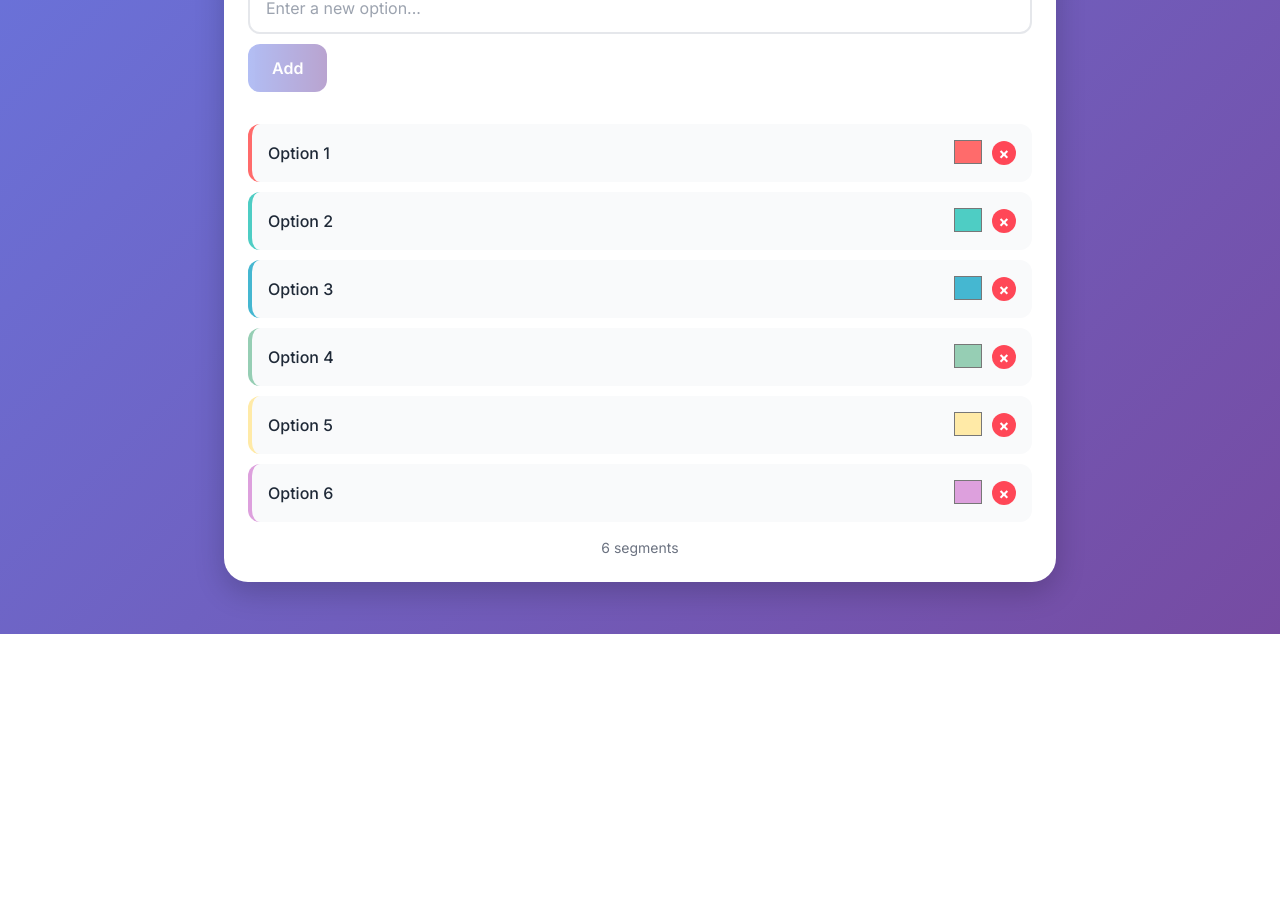
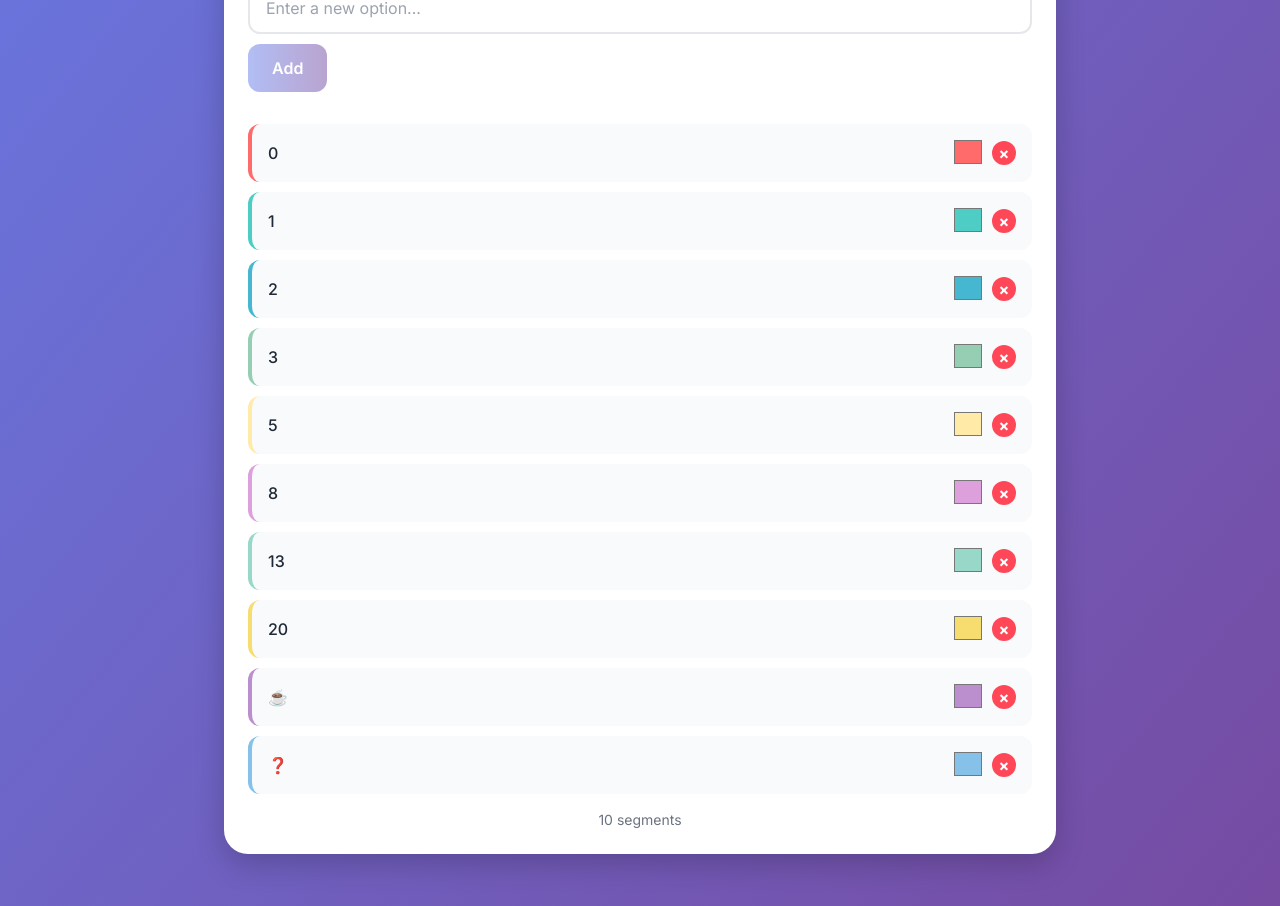
Before and after one commit to aurhell/vue3-wheel-of-fortune, a Vue app: page / in a window 1280 px wide. Shown: the part 654-1560 px from the top of the page. Before the commit the page ends 1288 px from the top, so only its background shows below. Built offline with nearby package versions, Linux system fonts and the light colour scheme.

Commit message:
:recycle: Refactor(App): use fibonacci as a demo

```diff
--- a/src/App.vue
+++ b/src/App.vue
@@ -2,19 +2,13 @@
 import { ref } from "vue"
 
 import WheelOfFortune from "./components/WheelOfFortune.vue"
+import { fibonacci } from "./presets"
 
 import type { Segment } from "./types"
 
 const wheelRef = ref<InstanceType<typeof WheelOfFortune> | null>(null)
 
-const segments = ref<Segment[]>([
-  { name: "Option 1" },
-  { name: "Option 2" },
-  { name: "Option 3" },
-  { name: "Option 4" },
-  { name: "Option 5" },
-  { name: "Option 6" },
-])
+const segments = ref<Segment[]>(fibonacci)
 
 const onWinner = (value: string): void => {
   if (value.trim() === "") return
```
